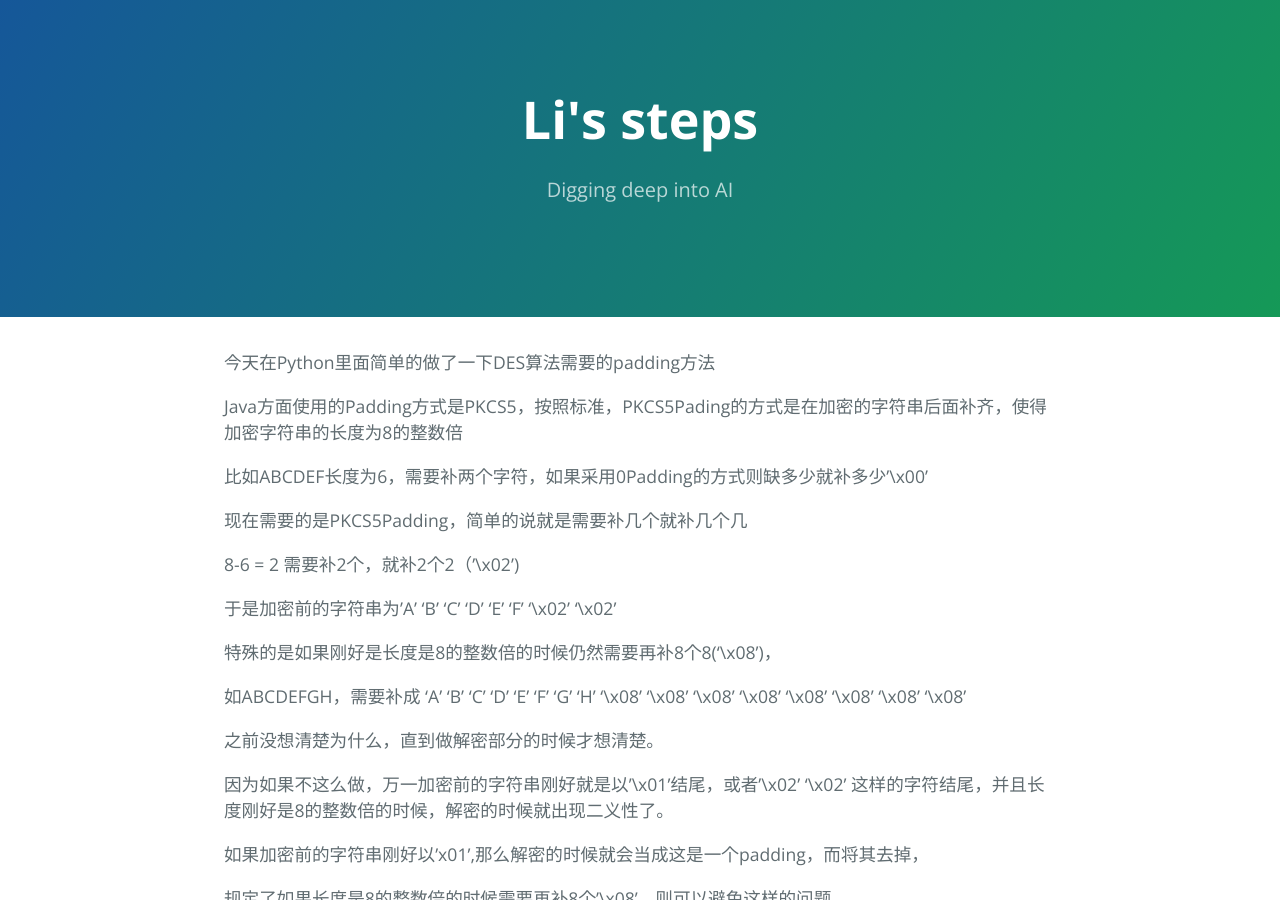
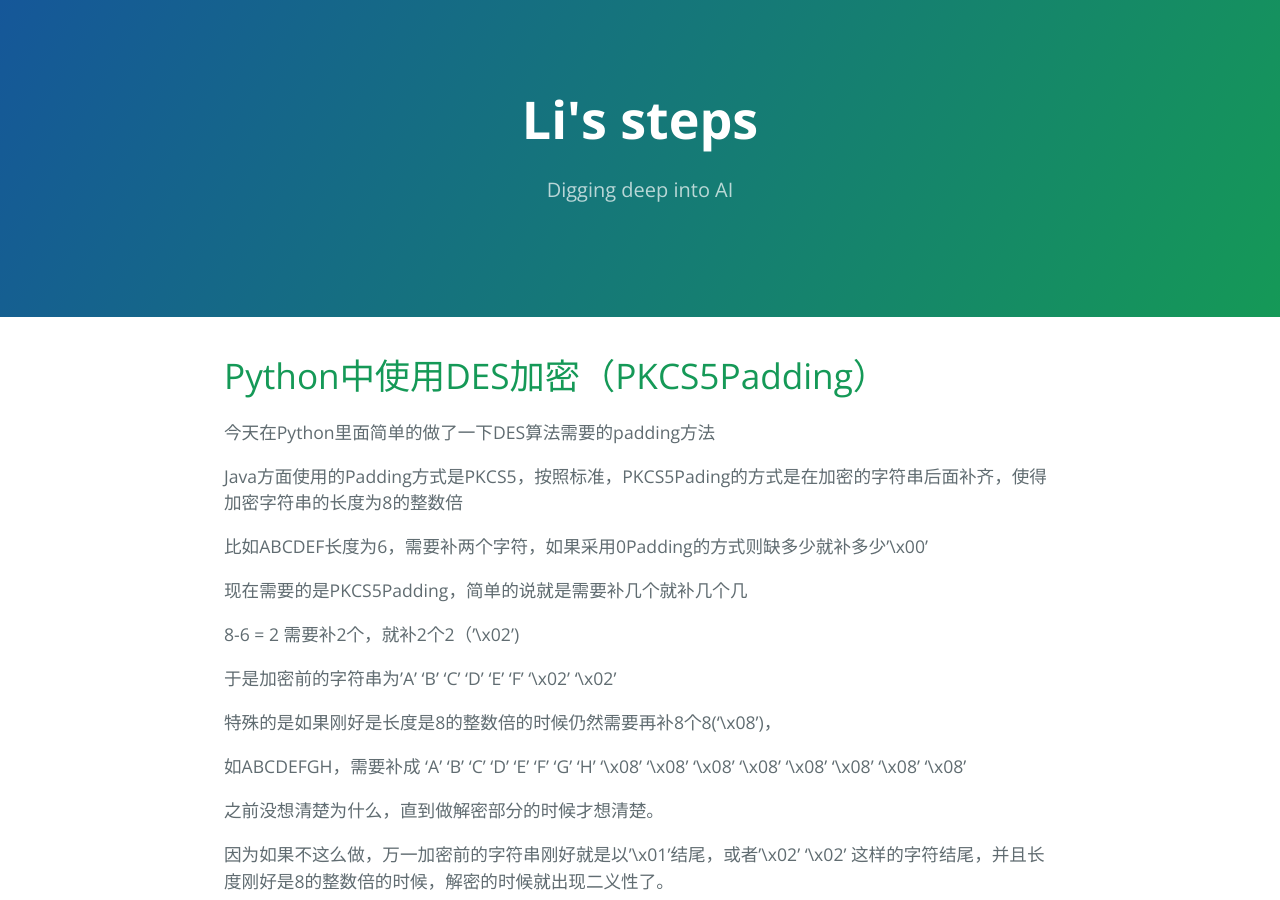
Before and after one commit to Doublingli/doublingli.github.io, a Jekyll site: the page built from pkcs5padding.md, in a window 1280 px wide and 900 px high. Built offline with Jekyll 4.4.1, drawn with Linux system fonts in a browser that asks for light colours; our own code applies the rules of GitHub Pages for plain Markdown files.

Commit message:
给文章加了个标题

```diff
--- a/pkcs5padding.md
+++ b/pkcs5padding.md
@@ -1,3 +1,5 @@
+# Python中使用DES加密（PKCS5Padding）
+
 今天在Python里面简单的做了一下DES算法需要的padding方法
 
 
```
